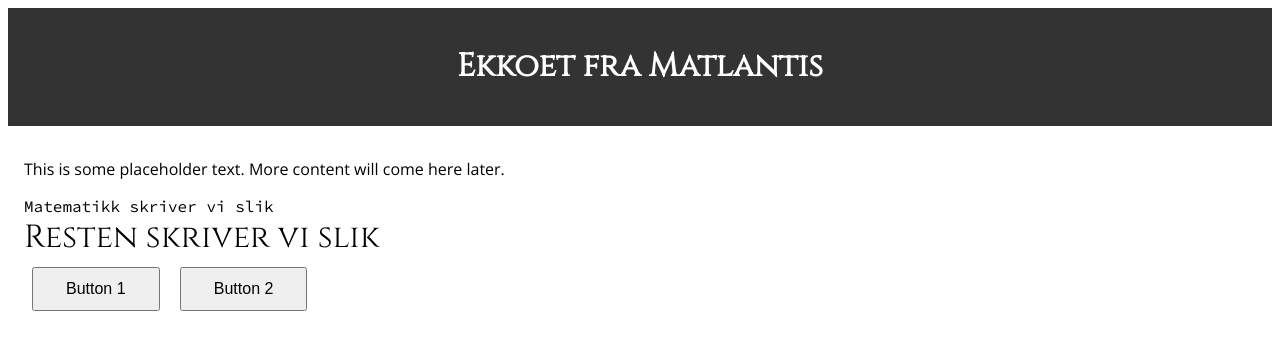
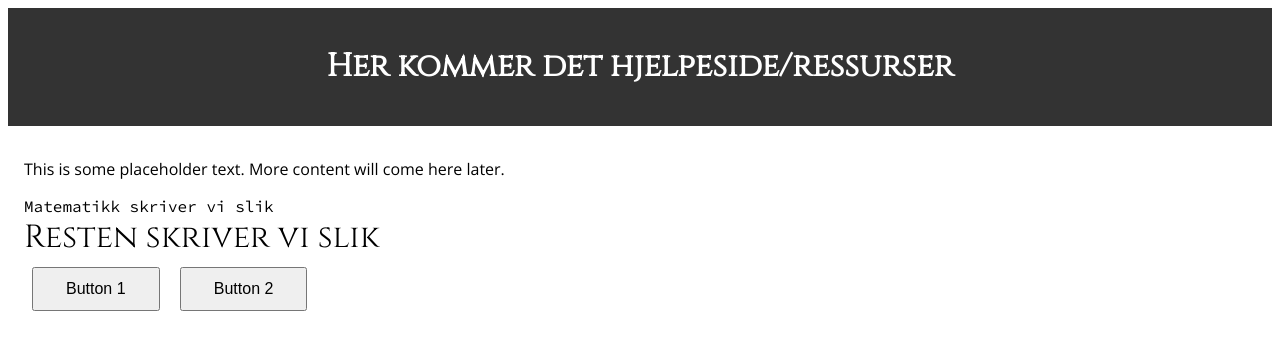
Before and after one commit to ghthbl/mathlantis, a plain HTML site: page index.html in a window 1280 px wide. Drawn offline with nearby package versions, Linux system fonts and the light colour scheme; a script that the page names is missing.

Commit message:
Update index.html

```diff
--- a/index.html
+++ b/index.html
@@ -4,12 +4,12 @@
     <link href="https://fonts.googleapis.com/css2?family=Tangerine&family=Cinzel&family=Uncial+Antiqua&family=Roboto:wght@400;700&family=Source+Code+Pro&family=Open+Sans&display=swap" rel="stylesheet">
     <meta charset="UTF-8">
     <meta name="viewport" content="width=device-width, initial-scale=1.0">
-    <title>Simple Webpage</title>
+    <title>Ekkoet fra Matlantis</title>
     <link rel="stylesheet" href="styles.css">
 </head>
 <body>
     <header>
-        <h1>Ekkoet fra Matlantis</h1>
+        <h1>Her kommer det hjelpeside/ressurser</h1>
     </header>
     <main>
         <p>This is some placeholder text. More content will come here later.</p>
```
